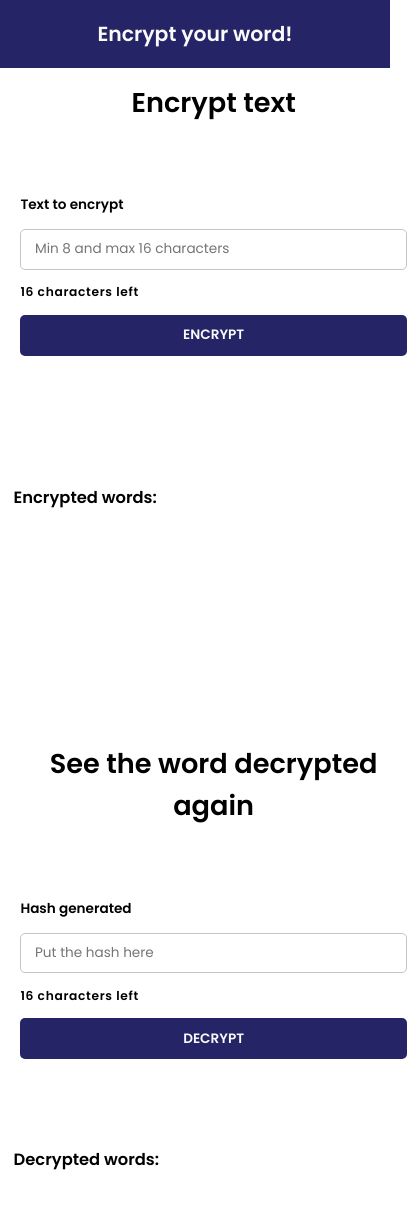
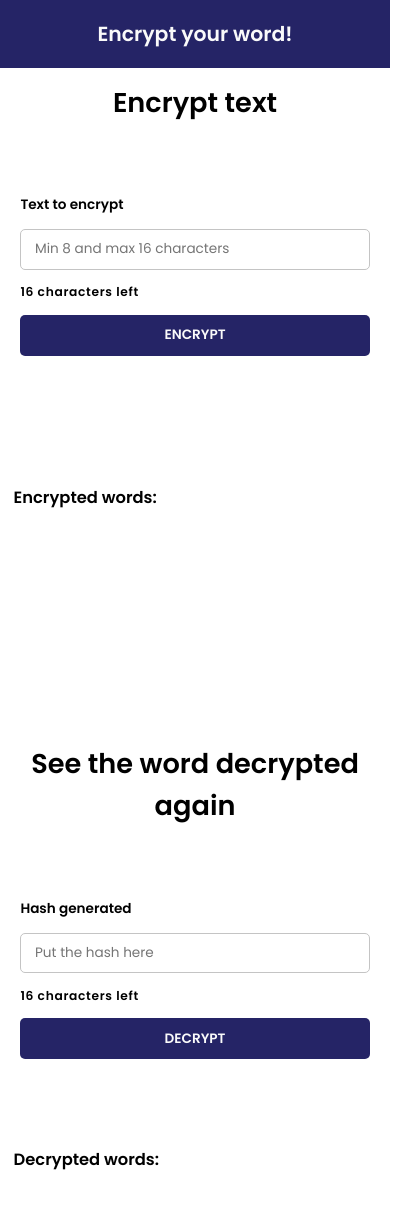
Before and after one commit to michelzaum/crypto-word-app, an Angular app: page / in a window 390 px wide. Shown: the top 1208 px of the page, 414 px wide, since content can reach past the window. Built offline with nearby package versions, Linux system fonts and the light colour scheme.

Commit message:
Improving components width in mobile screen

```diff
--- a/src/app/components/decrypt/decrypt.component.css
+++ b/src/app/components/decrypt/decrypt.component.css
@@ -89,6 +89,7 @@ h1 {
   .decrypt-container {
     height: 45vh;
     width: 100%;
+    min-width: 300px;
     padding: 0 0.5rem;
   }
 }
--- a/src/app/components/encrypt/encrypt.component.css
+++ b/src/app/components/encrypt/encrypt.component.css
@@ -89,6 +89,7 @@ h1 {
    .encrypt-container {
      height: 45vh;
      width: 100%;
+     min-width: 300px;
      margin-top: 1rem;
      padding: 0 0.5rem;
    }
```
